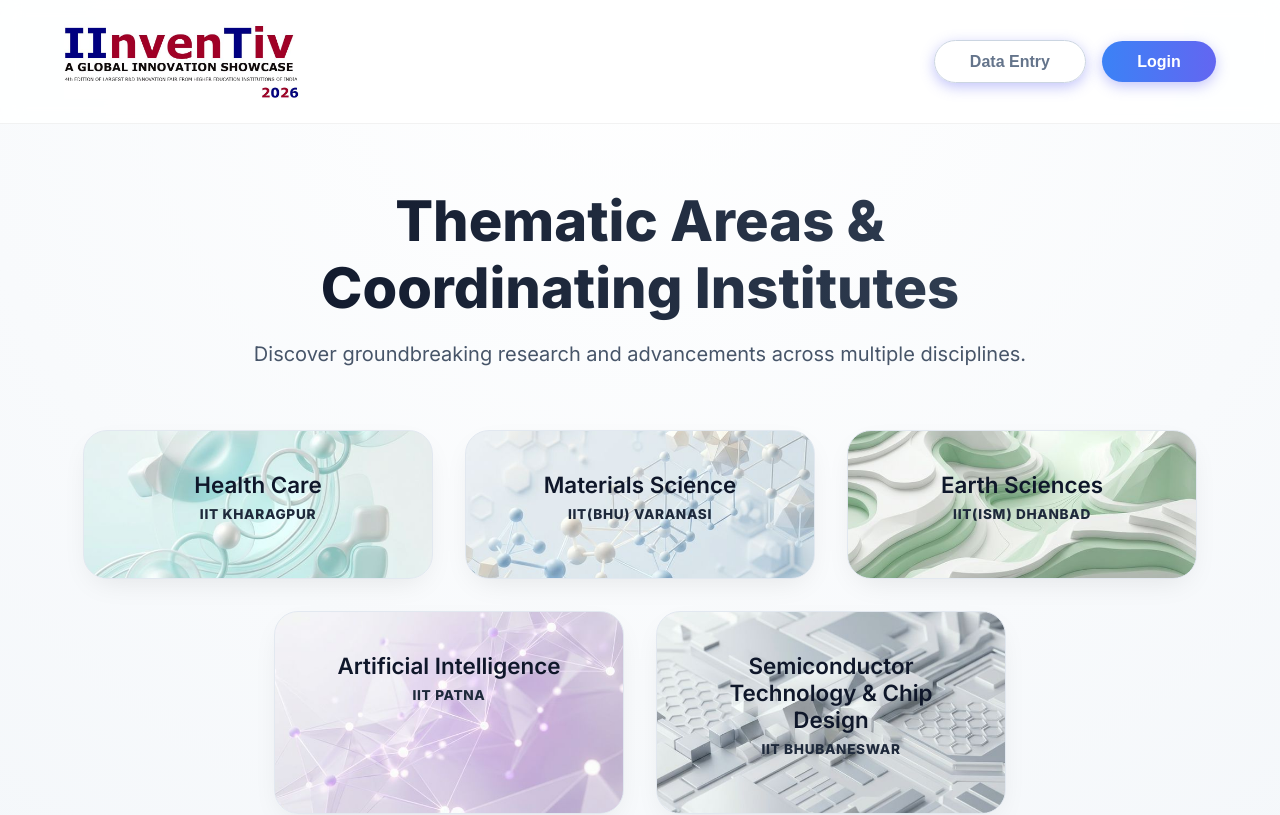
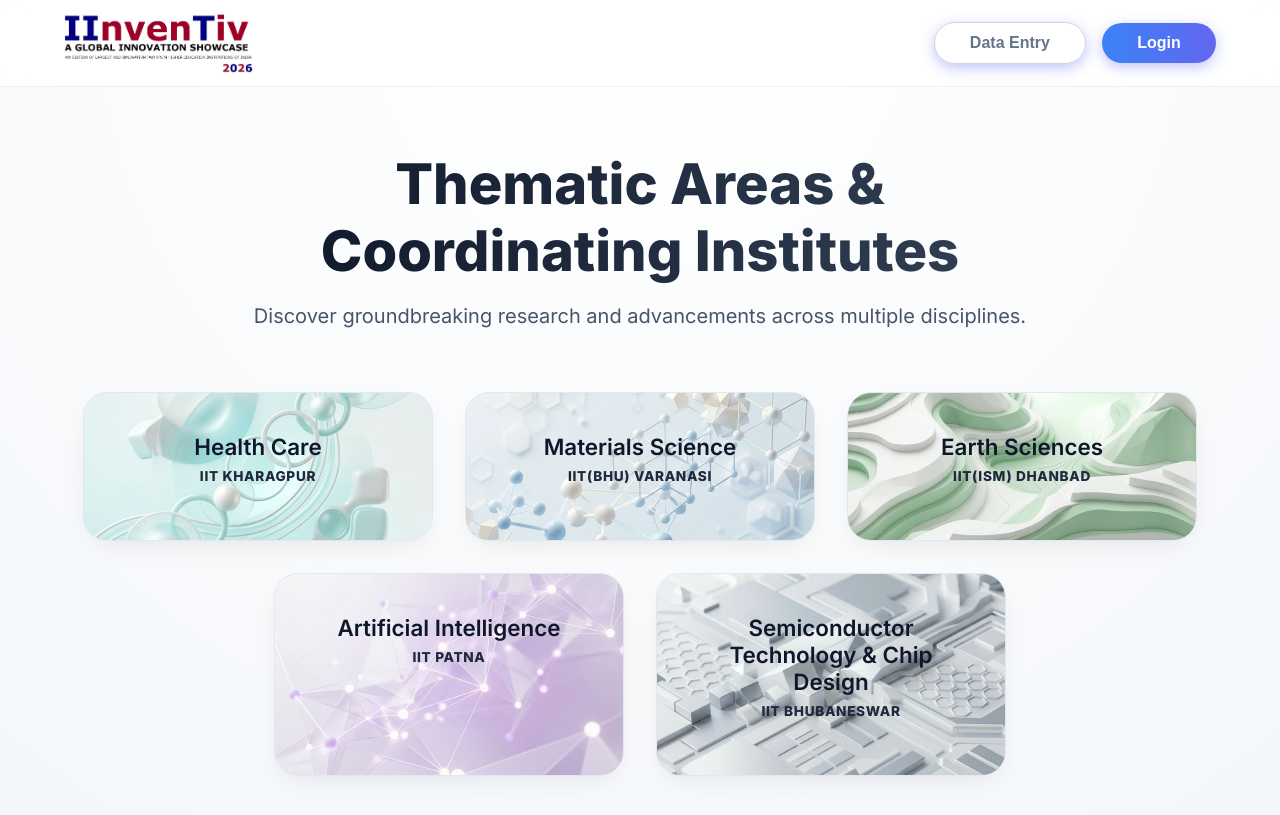
Before and after one commit to Sucheta-Ghosal/iinventive, a React (Vite) app: page / in a window 1280 px wide. Shown: the top 815 px of the page. Built offline with nearby package versions, Linux system fonts and the light colour scheme; no server answers.

Commit message:
reduced height of navbar

```diff
--- a/src/components/Header/Header.css
+++ b/src/components/Header/Header.css
@@ -2,7 +2,7 @@
   display: flex;
   justify-content: space-between;
   align-items: center;
-  padding: 1.5rem 4rem;
+  padding: 0.8rem 4rem;
   background: rgba(255, 255, 255, 0.85);
   backdrop-filter: blur(10px);
   border-bottom: 1px solid rgba(0, 0, 0, 0.05);
--- a/src/components/Header/Header.jsx
+++ b/src/components/Header/Header.jsx
@@ -23,7 +23,7 @@
   return (
     <header className="header">
       <Link to="/" style={{ textDecoration: 'none', display: 'flex', alignItems: 'center' }}>
-        <img src="/images/logo.jpeg" alt="iinventive 2026 logo" className="logo-img" style={{ height: '75px', objectFit: 'contain' }} />
+        <img src="/images/logo.jpeg" alt="iinventive 2026 logo" className="logo-img" style={{ height: '60px', objectFit: 'contain' }} />
       </Link>
       <div className="nav-actions">
         {userInfo ? (
```
